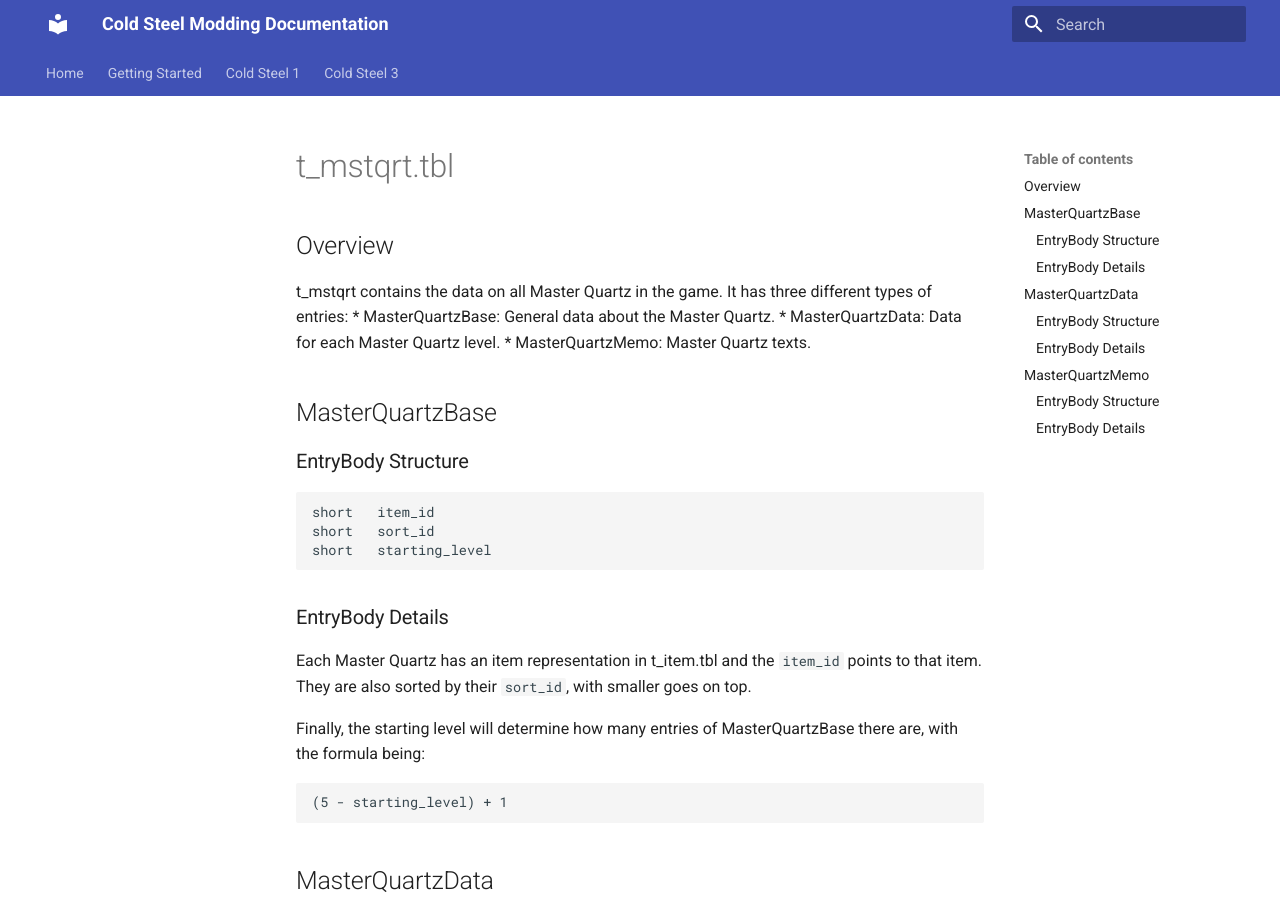
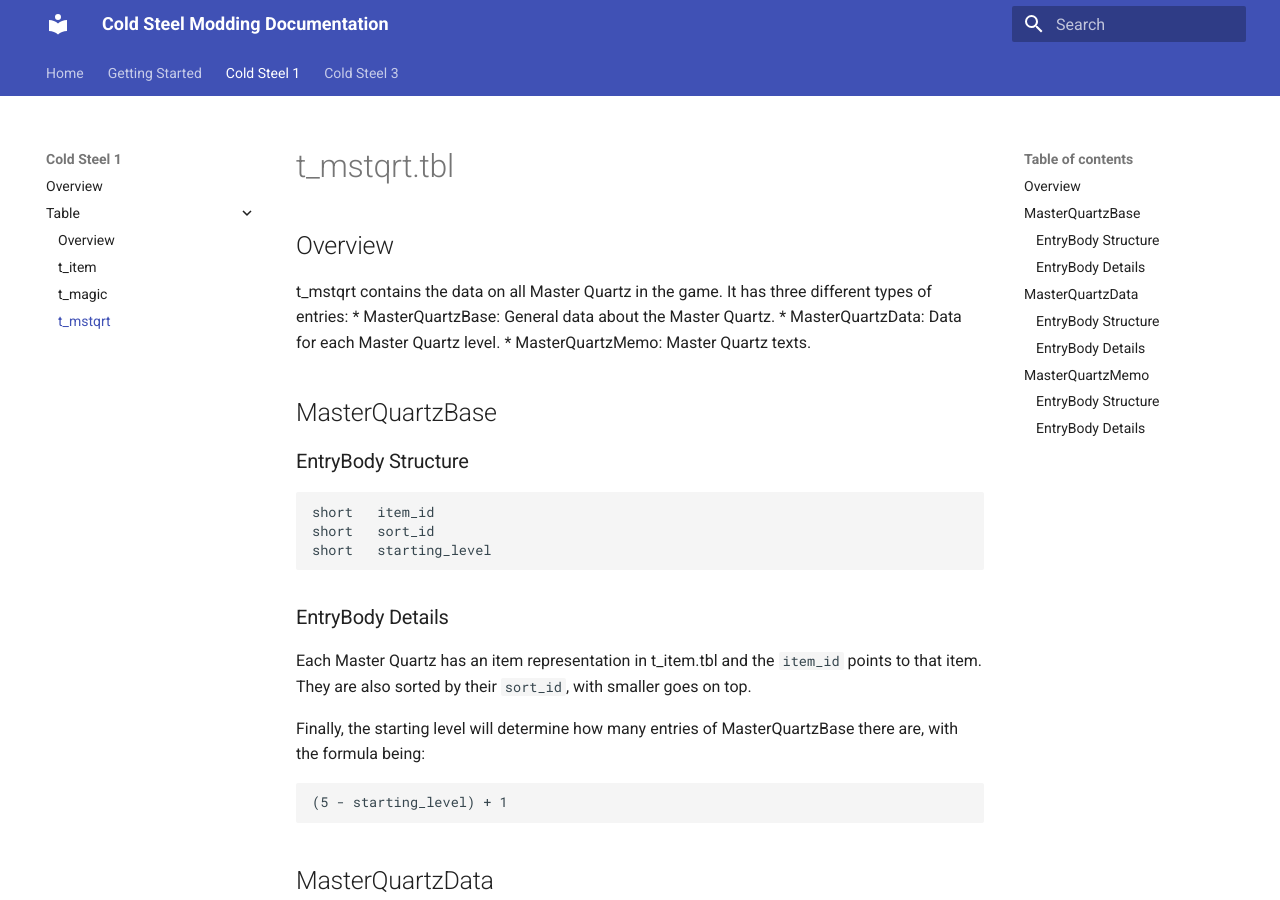
Before and after one commit to nnguyen259/ColdSteelDocumentation, an MkDocs documentation site: the page built from docs/cs1/tables/mstqrt.md, in a window 1280 px wide and 900 px high. Built offline with MkDocs 1.6.1 and Material for MkDocs 9.7.7, drawn with Linux system fonts in a browser that asks for light colours.

Commit message:
Add navigation to the Master Quartz Page

```diff
--- a/mkdocs.yml
+++ b/mkdocs.yml
@@ -15,6 +15,7 @@
       - Overview: cs1/tables/overview.md
       - t_item: cs1/tables/item.md
       - t_magic: cs1/tables/magic.md
+      - t_mstqrt: cs1/tables/mstqrt.md
   - Cold Steel 3:
     - Overview: cs3/overview.md
     - Table:
```
